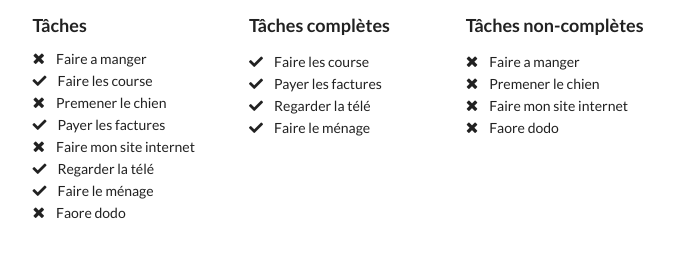
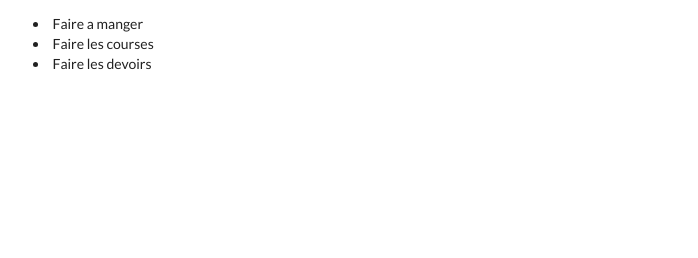
Before and after one commit to Larasou/Apprendre-VueJS-2-pas-a-pas, a plain HTML site: page index.html in a window 1280 px wide. Shown: the part 54-312 px from the top of the page, without its empty margins (44-742 px from the left). Drawn offline with Linux system fonts and the light colour scheme.

Commit message:
8- Les composants

```diff
--- a/index.html
+++ b/index.html
@@ -29,43 +29,9 @@
     <div id="app" class="ui container">
         <h1>VueJS 2</h1>
 
-      <div class="ui grid">
-          <div class="three wide column">
-              <h3>Tâches</h3>
-              <div class="ui list">
-                  <div v-for="task in tasks" class="item">
-                      <i :class="task.icon"></i>
-                      <div class="content">
-                          {{ task.description }}
-                      </div>
-                  </div>
-              </div>
-          </div>
-
-          <div class="three wide column">
-              <div class="ui list">
-                  <h3>Tâches complètes</h3>
-                  <div v-for="task in completed" class="item">
-                      <i :class="task.icon"></i>
-                      <div class="content">
-                          {{ task.description }}
-                      </div>
-                  </div>
-              </div>
-          </div>
-
-          <div class="three wide column">
-              <div class="ui list">
-                  <h3>Tâches non-complètes</h3>
-                  <div v-for="task in incompleted" class="item">
-                      <i :class="task.icon"></i>
-                      <div class="content">
-                          {{ task.description }}
-                      </div>
-                  </div>
-              </div>
-          </div>
-      </div>
+        <list>Faire a manger</list>
+        <list>Faire les courses</list>
+        <list>Faire les devoirs</list>
 
     </div>
 </div>
--- a/js/app.js
+++ b/js/app.js
@@ -1,26 +1,17 @@
+Vue.component('list', {
+    template: `<li><slot></slot></li>`,
+    data() {
+        return {
+
+        }
+    }
+}),
+
 new Vue({
     el: '#app',
     data: {
-      tasks: [
-          { description: "Faire a manger", completed: false, icon: 'close icon' },
-          { description: "Faire les course", completed: true, icon: 'check icon' },
-          { description: "Premener le chien", completed: false, icon: 'close icon' },
-          { description: "Payer les factures", completed: true, icon: 'check icon' },
-          { description: "Faire mon site internet", completed: false, icon: 'close icon' },
-          { description: "Regarder la télé", completed: true, icon: 'check icon' },
-          { description: "Faire le ménage", completed: true, icon: 'check icon' },
-          { description: "Faore dodo", completed: false, icon: 'close icon' },
-      ],
     },
     computed: {
-      completed() {
-          return this.tasks.filter((task) => {
-              return task.completed
-          });
-      },
-      incompleted() {
-          return this.tasks.filter(task => ! task.completed);
-      }
     },
     methods: {
 
```
